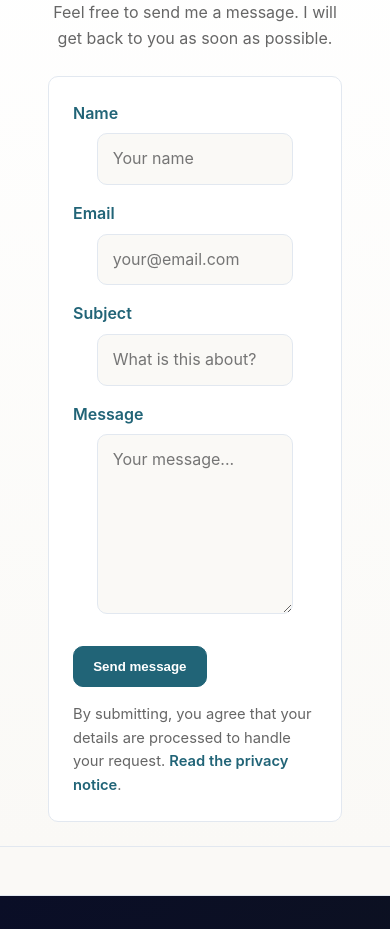
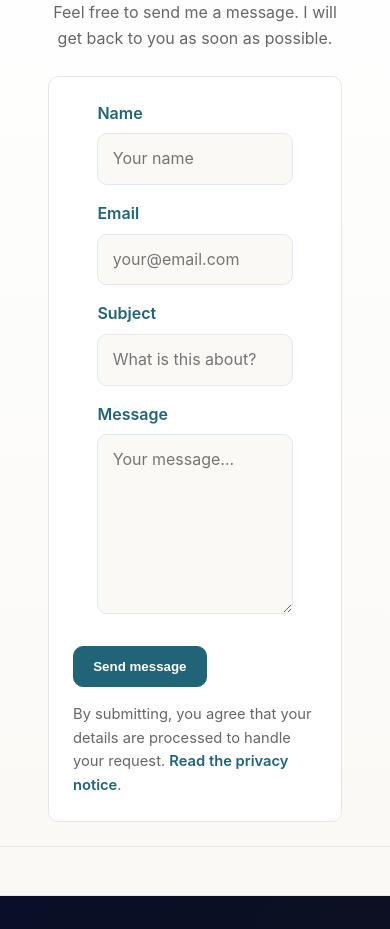
Before and after one commit to DN-Apps/portfolio, a Next.js app: page /en/about in a window 390 px wide. Shown: the part 5300-6229 px from the top of the page. Built offline with nearby package versions, Linux system fonts and the light colour scheme; no server answers.

Commit message:
Im Mobile-Block @media (max-width: 991px) wird jetzt der gesamte Feld-Container .contact-field auf 80% gesetzt und zentriert. Die eigentlichen Inputs/Textareas sind darin wieder width: 100% (statt selbst 80% + zentriert).

```diff
--- a/components/sections/ContactSection.css
+++ b/components/sections/ContactSection.css
@@ -193,11 +193,16 @@
     border-radius: 10px;
   }
 
+  .contact-field {
+    width: 80%;
+    margin: 0 auto;
+  }
+
   .contact-field input,
   .contact-field textarea {
-    width: 80%;
+    width: 100%;
     max-width: 100%;
-    margin: 0 auto;
+    margin: 0;
     box-sizing: border-box;
   }
 }
```
